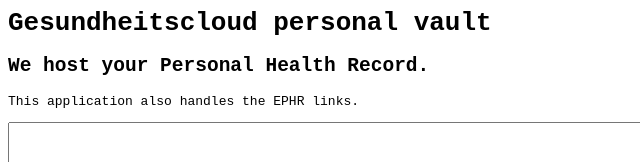
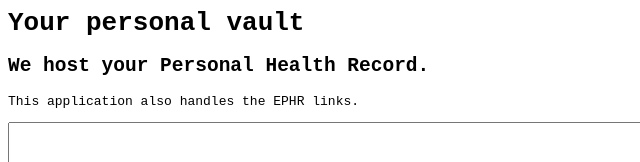
Before and after one commit to ephri/ephri.github.io, a plain HTML site: page phr/index.html in a window 1280 px wide. Shown: the top 162 px of the page, without its empty margins (0-640 px from the left). Drawn offline with Linux system fonts and the light colour scheme.

Commit message:
Generalise the vault name

```diff
--- a/phr/index.html
+++ b/phr/index.html
@@ -4,7 +4,7 @@
     <title>Personal Health Record</title>
   </head>
   <body>
-    <h1>Gesundheitscloud personal vault</h1>
+    <h1>Your personal vault</h1>
     <h2>We host your Personal Health Record.</h2>
     <p>This application also handles the EPHR links.</p>
     <div id="messagebox"></div>
```
